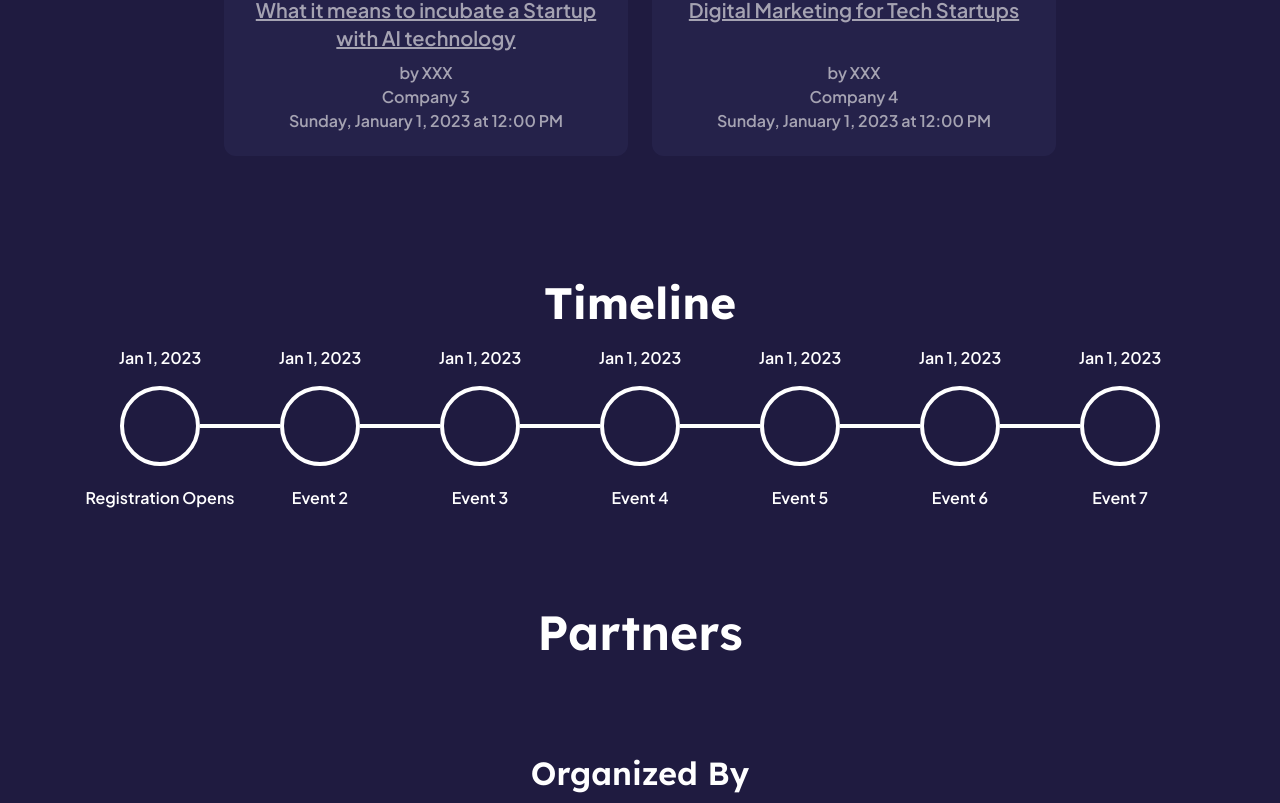
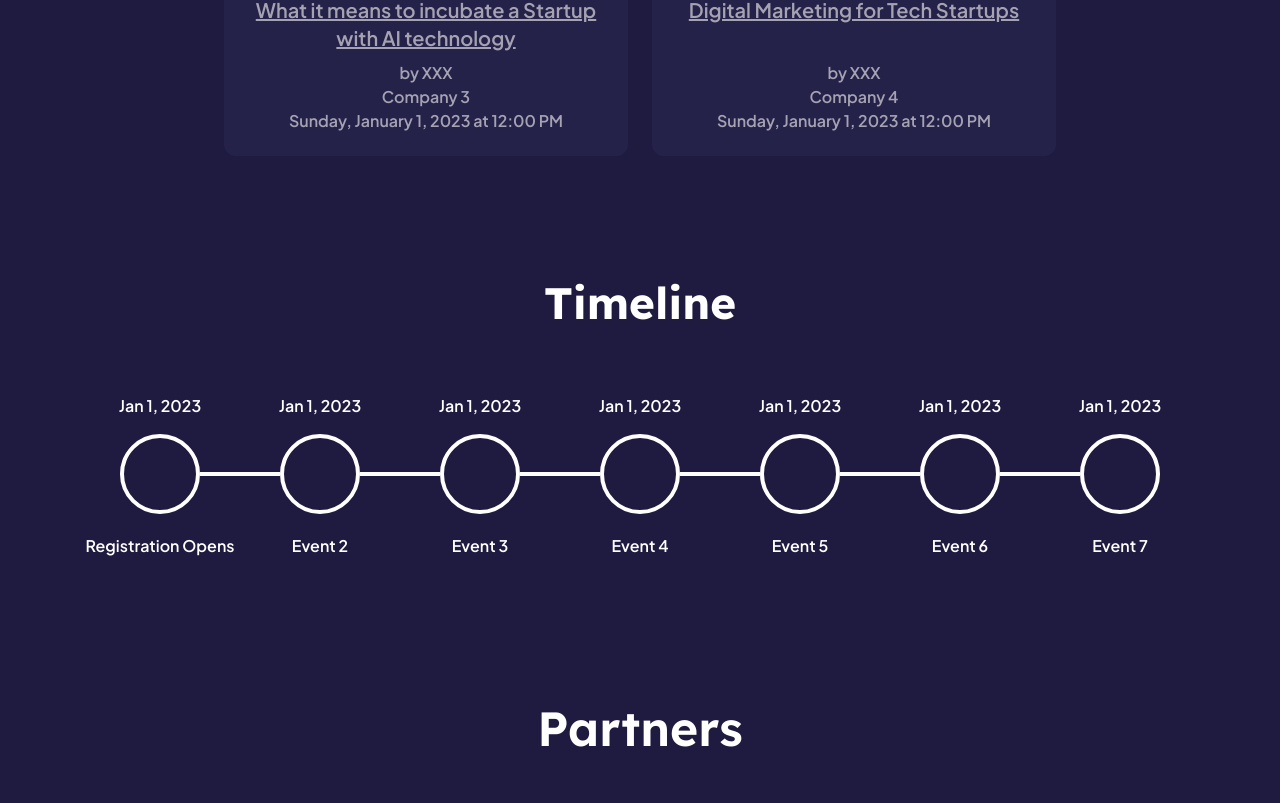
Before and after one commit to groundzero2023/groundzero-website, a React (Vite) app in the folder groundzero/: page / in a window 1280 px wide. Shown: the part 1318-2121 px from the top of the page. Built offline with nearby package versions, Linux system fonts and the light colour scheme.

Commit message:
Increase margin

```diff
--- a/groundzero/src/components/Timeline.jsx
+++ b/groundzero/src/components/Timeline.jsx
@@ -7,7 +7,7 @@ const Timeline = () => {
       <div className="heading">
         Timeline
       </div>
-      <div className="grid place-items-center md:flex md:justify-center">
+      <div className="my-12 grid place-items-center md:flex md:justify-center">
         {timelineSchedule.map((event) => (
           <div className="grid place-items-center md:flex">
             <div className="flex items-center md:grid md:place-items-center">
```
